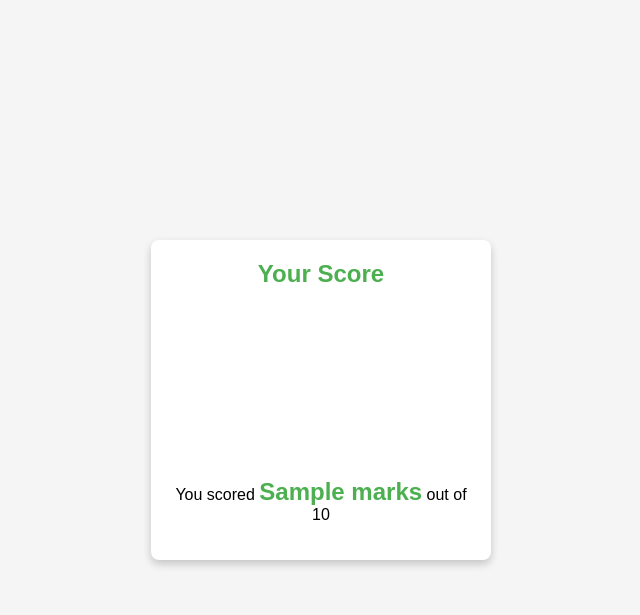
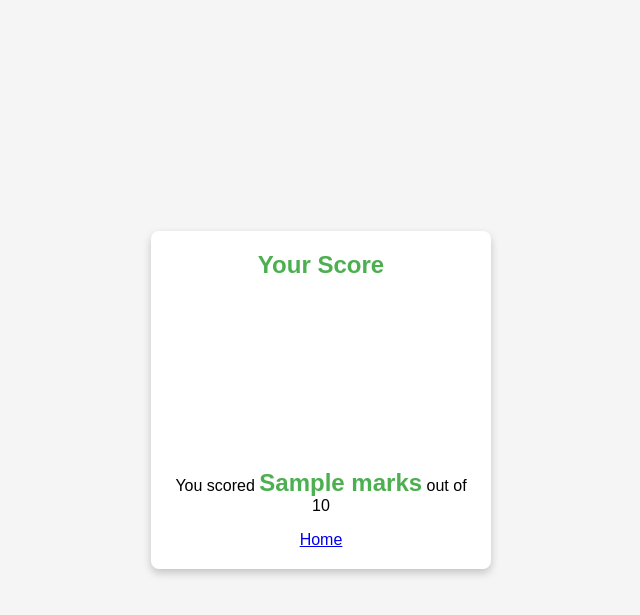
Before and after one commit to ShwaasAWahal/MindQuestor, a Flask app: template templates/score.html in a window 1280 px wide. Shown: the top 615 px of the page, without its empty margins (319-959 px from the left). Run offline with Flask 3, Linux system fonts and the light colour scheme; the template is opened without the code that fills it: most values are stand-ins (such as "Sample title", 1, 10 or a date in 2020).

Commit message:
Update score.html

```diff
--- a/templates/score.html
+++ b/templates/score.html
@@ -4,16 +4,19 @@
     <meta charset="UTF-8">
     <meta name="viewport" content="width=device-width, initial-scale=1.0">
     <title>MindQuestor - Score</title>
-    <link rel="stylesheet" href="{{url_for('static' , filename = 'styles.css')}}">
+    <link rel="stylesheet" href="{{ url_for('static', filename='styles.css') }}">
 </head>
 <body>
     <div class="score-container">
         <h2>Your Score</h2>
+
         <div class="pie-chart">
+            <div class="pie-chart-circle" style="--score: {{ marks }}0;"></div>
+        </div>
 
-            <div class="pie-chart-circle" style="--score: {{marks}}0;"></div>
-        </div>
         <p>You scored <span id="score">{{ marks }}</span> out of 10</p>
+
+        <a href="main_web_page.html" class="home-button">Home</a>
     </div>
 </body>
 </html>
```
